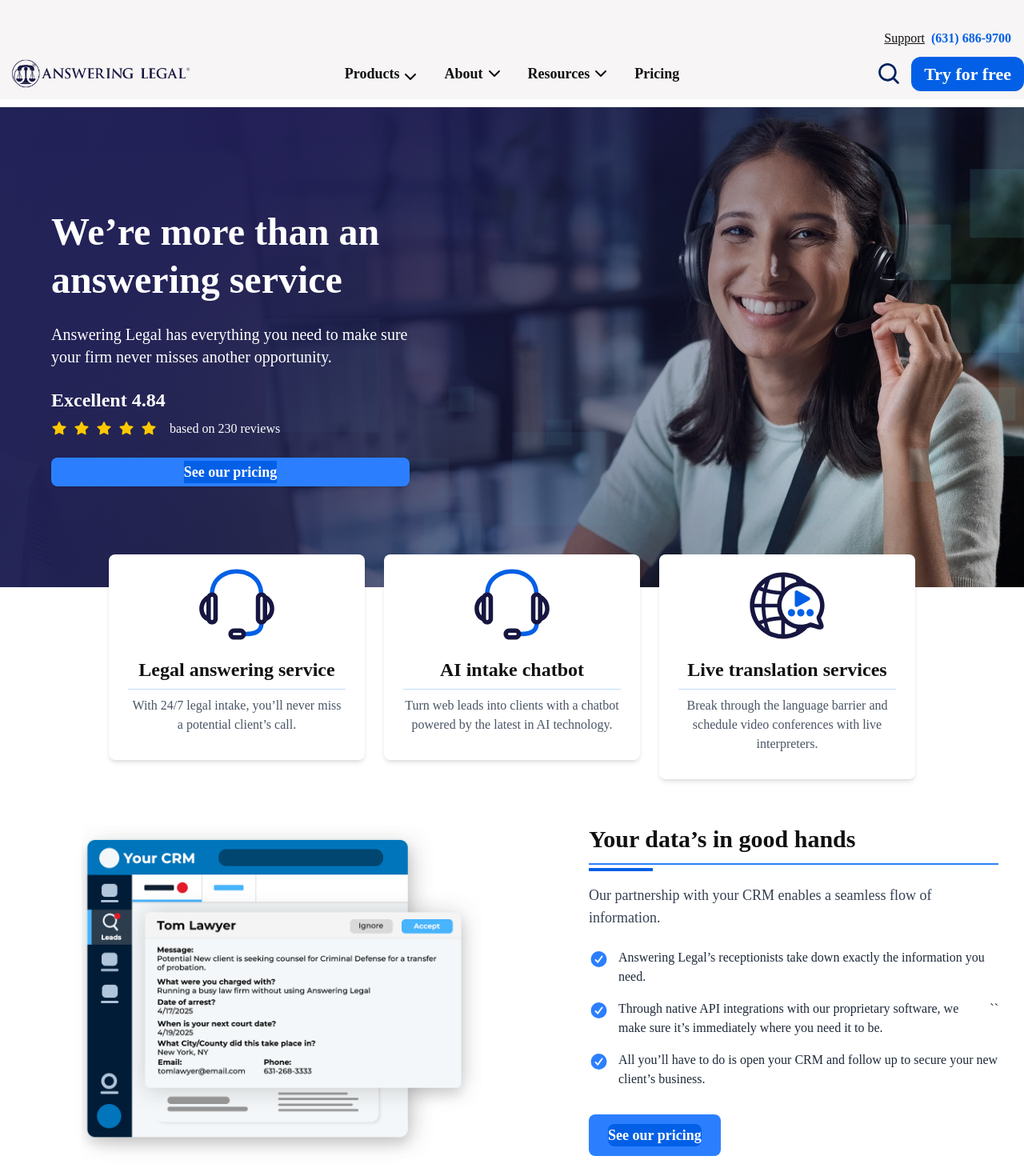
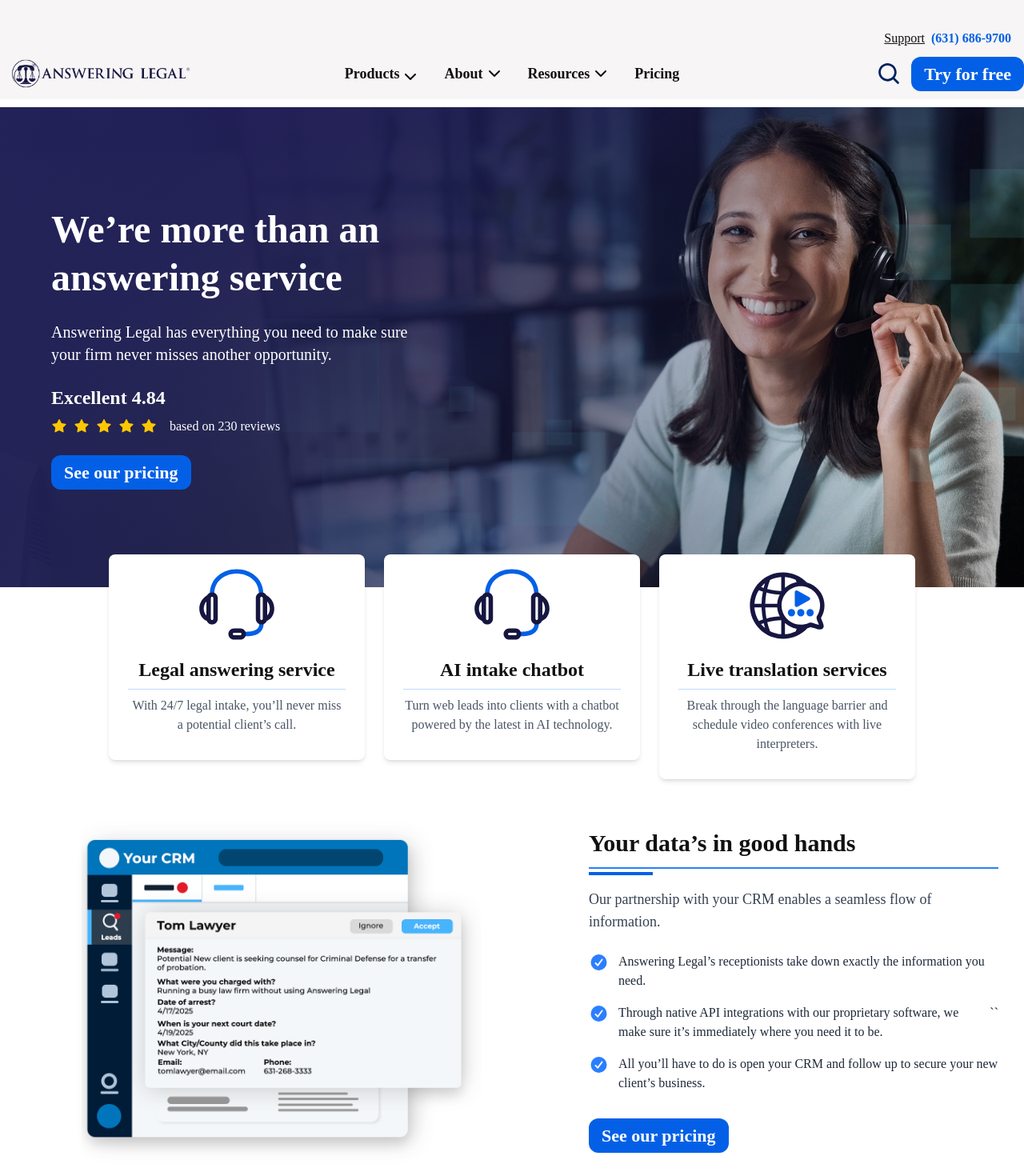
Before and after one commit to mahmadsadikRepositry/frontend-assignment-nextjs, a Next.js app: page / in a window 1280 px wide. Shown: the top 1470 px of the page at 80% size. Built offline with nearby package versions, Linux system fonts and the light colour scheme.

Commit message:
Refactor pricing button to use anchor tag for better accessibility and styling; update hover effect in CSS

```diff
--- a/app/Components/CRM/Crm.tsx
+++ b/app/Components/CRM/Crm.tsx
@@ -57,17 +57,7 @@
             </span>
           </li>
         </ul>
-        <button
-
-          className="bg-blue-500 text-white font-semibold rounded-lg px-6 py-3 text-lg "
-        >
-          <a
-            href="/answering-service-pricing-plans"
-            className="inline-block bg-blue text-white font-semibold rounded-lg text-lg "
-          >
-            See our pricing
-          </a>
-        </button>
+        <a className="px-4 gap-[10px] rounded-[12px] text-center flex justify-center items-center font-semibold text-base sm:text-[22px] overflow-hidden h-[43px] shrink-0 py-[20px] w-fit h-auto max-h-[43px] bg-blue text-white hover:bg-navyBlue" href="/try-for-free">See our pricing</a>
       </div>
     </div>
     </section>
--- a/app/Components/hero/Hero.tsx
+++ b/app/Components/hero/Hero.tsx
@@ -50,14 +50,16 @@
 				</div>
 
 
-				   <button  className="bg-blue-500 text-white font-semibold rounded-lg  text-lg shadow  px-1 py-1">
+				   {/* <button  className="bg-blue-500 text-white font-semibold rounded-lg  text-lg shadow  px-1 py-1">
 					   <a
 						   href="/answering-service-pricing-plans"
 						   className="inline-block bg-blue text-white font-semibold "
 					   >
 						   See our pricing
 					   </a>
-				   </button>
+				   </button> */}
+
+                   <a className="px-4 gap-[10px] rounded-[12px] text-center flex justify-center items-center font-semibold text-base sm:text-[22px] overflow-hidden h-[43px] shrink-0 py-[20px] w-fit h-auto max-h-[43px] bg-blue text-white hover:bg-navyBlue" href="/try-for-free">See our pricing</a>
 			</div>
 
 
--- a/app/globals.css
+++ b/app/globals.css
@@ -117,3 +117,8 @@
   --tw-bg-opacity: 1;
   background-color: rgb(3 96 230 / var(--tw-bg-opacity));
 }
+
+.hover\:bg-navyBlue:hover {
+    --tw-bg-opacity: 1;
+    background-color: rgb(22 22 65 / var(--tw-bg-opacity));
+}
```
